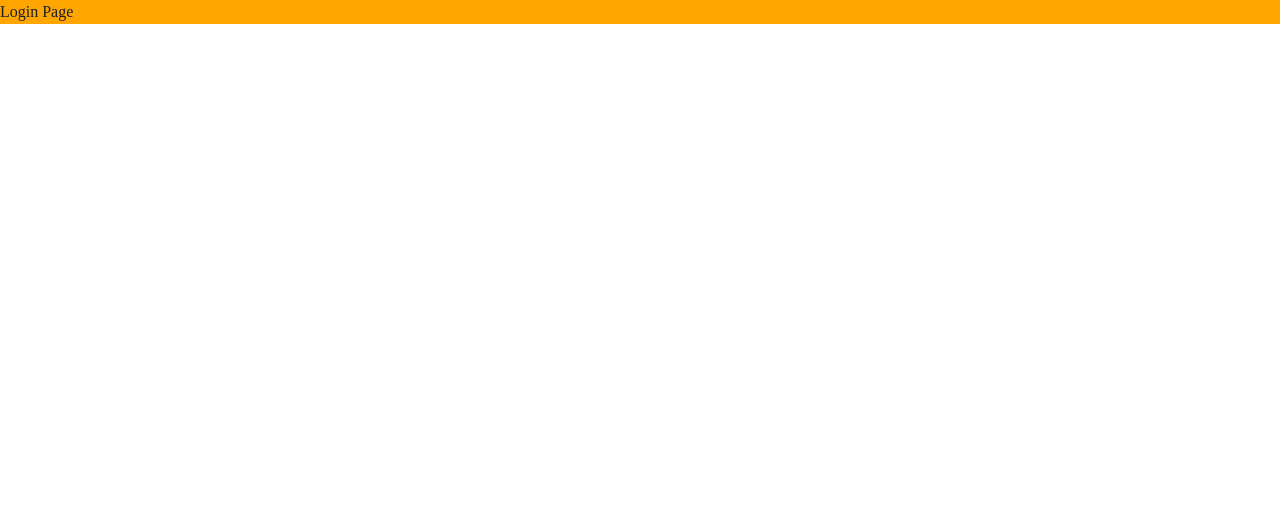
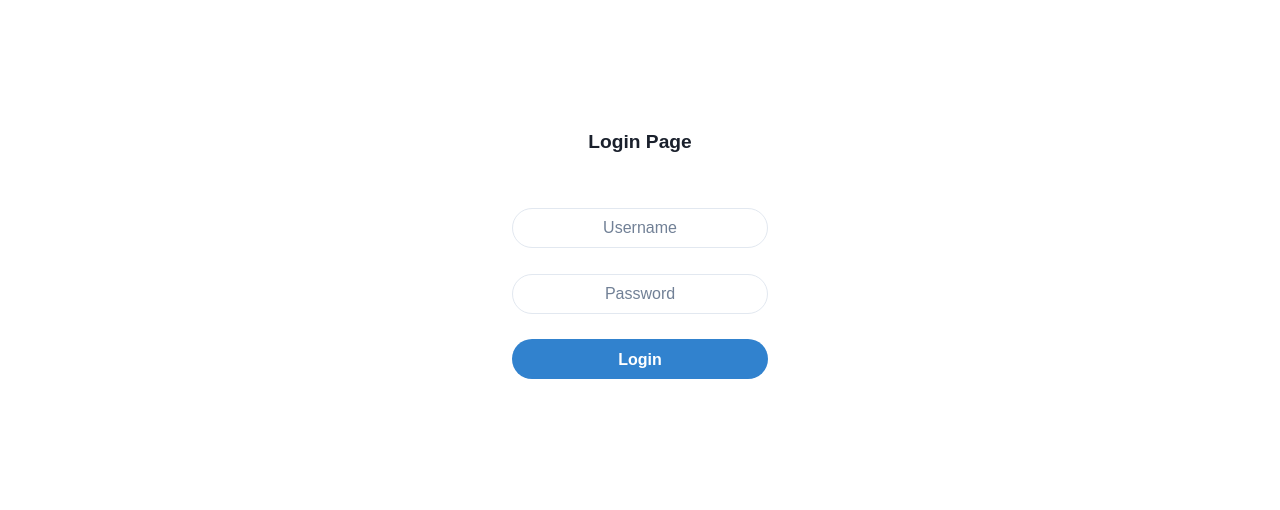
Before and after one commit to litha-octa/CintaCoding, a React app: page /#/Login in a window 1280 px wide. Built offline with nearby package versions, Linux system fonts and the light colour scheme.

Commit message:
login page

```diff
--- a/src/Asset/style/login.css
+++ b/src/Asset/style/login.css
@@ -1,5 +1,5 @@
 *{margin:0}
-/*WELCOME FILE*/
+/*WELCOME PAGE*/
 nav{
     width: 100%;
     height: auto;
@@ -51,6 +51,37 @@ nav{
     margin-left: 30vw;
 }
 }
-.bodyLogin{
-    background-color: orange;
+
+/*LOGIN PAGE*/
+.body{
+    width:100%;
+    height: auto;
+    position: absolute;
+    padding:0% 0%;
 }
+.form{
+    width: 20%;
+    height: auto;
+    margin:10% 40%;
+}
+.form-name{
+    font-family: sans-serif;
+    font-weight: bold;
+    font-size: 1.2em;
+    text-align: center;
+    margin: 0 0 20% 0;
+}
+@media only screen and (max-width: 768px) {
+    .form{
+        width: 40%;
+        height: auto;
+        margin:20% 30%;
+    }
+}
+@media only screen and (max-width: 425px) {
+    .form{
+        width: 80%;
+        height: auto;
+        margin:20% 10%;
+    }
+}
--- a/src/Screen/Login.js
+++ b/src/Screen/Login.js
@@ -1,10 +1,30 @@
 import React from 'react'
 import '../Asset/style/login.css'
+import {Button, Input} from "@chakra-ui/react";
 
 const Login = () => {
     return(
-        <div className={'bodyLogin'}>
-            Login Page
+        <div className={'body'}>
+            <div className={'form'}>
+                <div className={'form-name'}>Login Page</div>
+                <Input variant='outline'
+                       placeholder='Username'
+                       style={{borderRadius: 30, marginBottom : '10%',fontFamily:'arial'}}
+                       _placeholder={{textAlign:'center',fontFamily:'arial'}}
+                />
+                <Input
+                        variant='outline'
+                       placeholder='Password'
+                       style={{borderRadius: 30, marginBottom : '10%',fontFamily:'arial' }}
+                       type='password'
+                       _placeholder={{textAlign:'center',fontFamily:'arial'}}
+                />
+                <Button
+                    colorScheme='blue'
+                    style={{width:'100%',borderRadius: 30, fontFamily:'arial'}}>
+                    Login
+                </Button>
+            </div>
 
 
         </div>
--- a/src/Screen/Welcome.js
+++ b/src/Screen/Welcome.js
@@ -1,6 +1,7 @@
 import React from 'react'
 import {LoginPic} from "../Asset/image";
 import '../Asset/style/login.css'
+import {Link} from "react-router-dom";
 
 const Welcome = () => {
     return (
@@ -8,7 +9,9 @@ const Welcome = () => {
             <nav>
                 <div className={'titleNav'}>cinta coding</div>
                 <button className={'btnNav'}>
+                    <Link to ='/Login'>
                     Login
+                    </Link>
                 </button>
 
             </nav>
```
